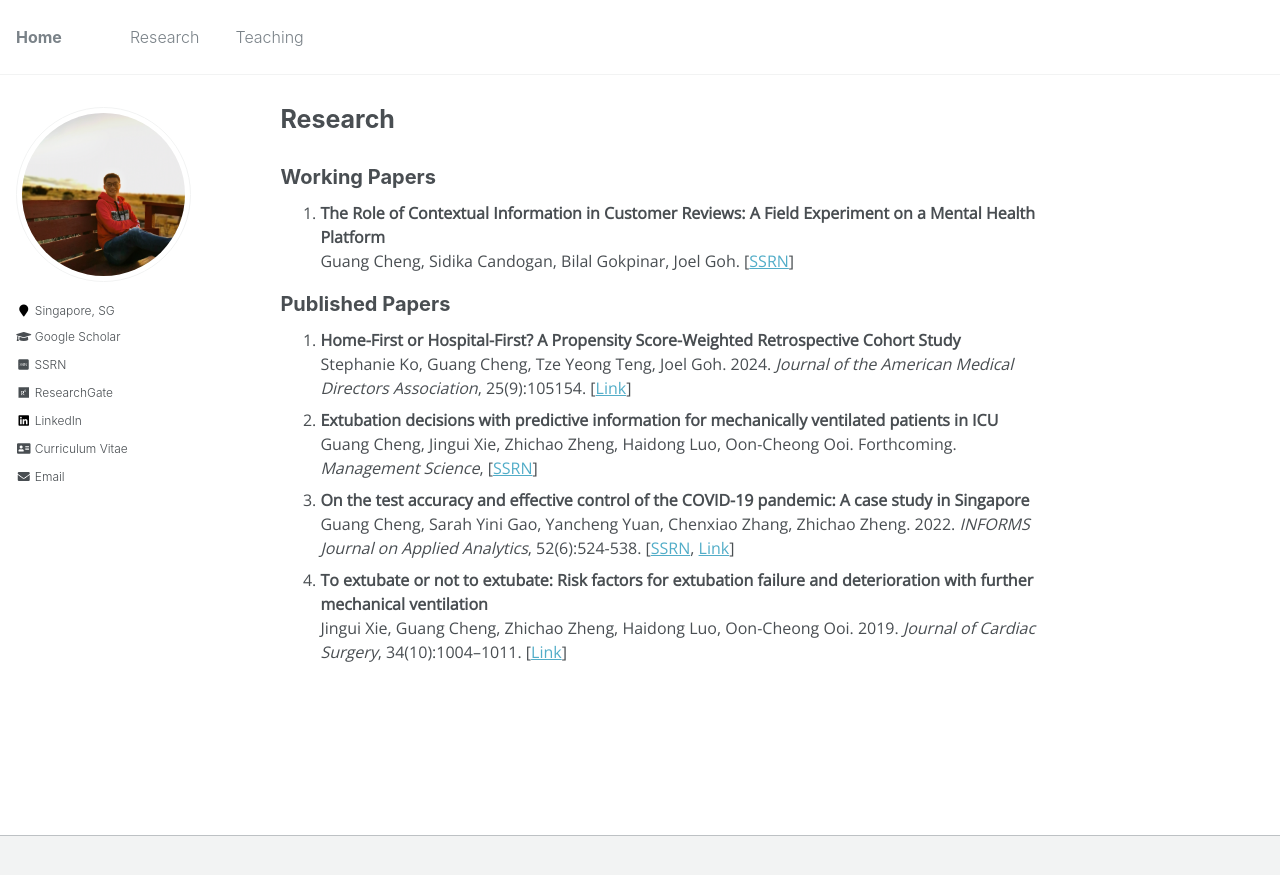
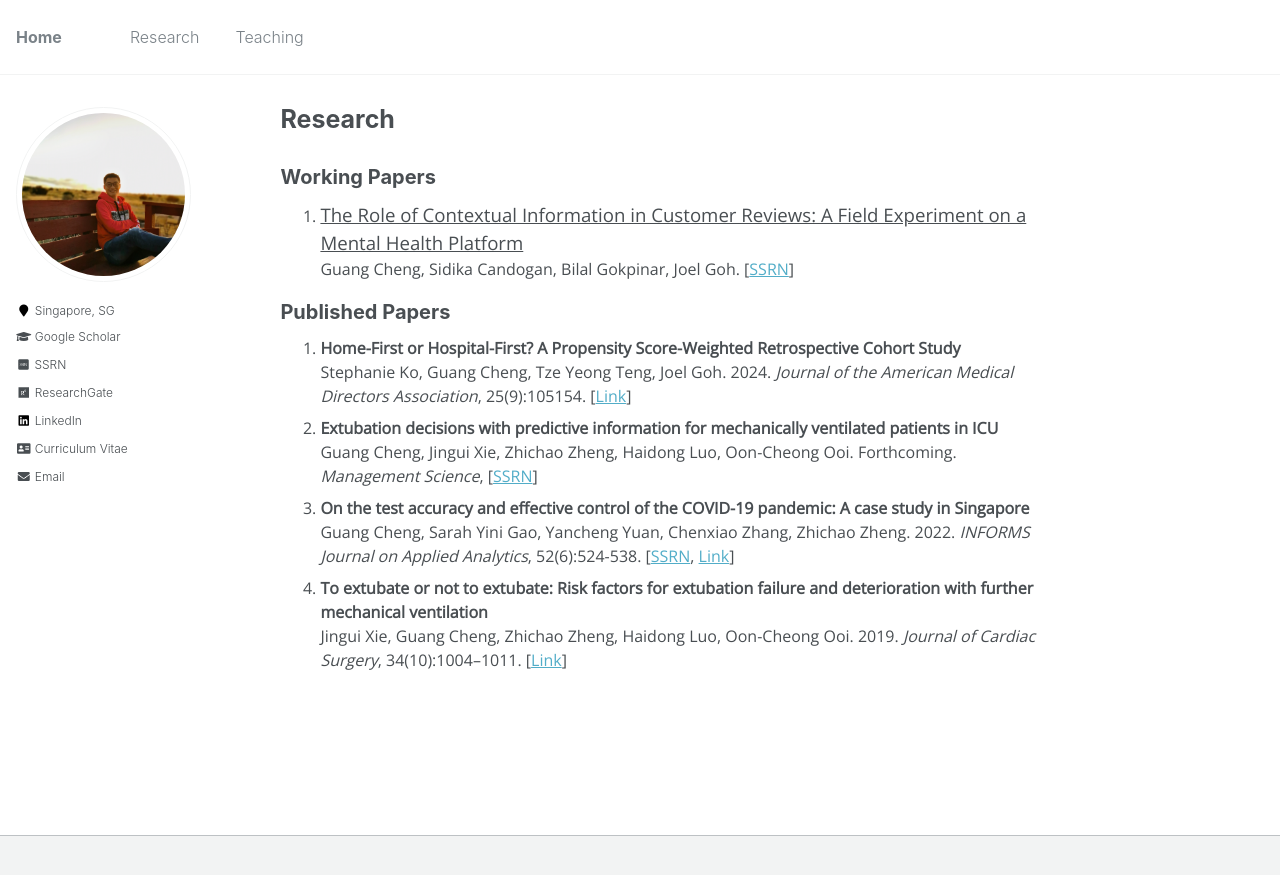
Before and after one commit to gcheng-nus/gcheng-nus.github.io, a Jekyll site: the page built from _pages/research.md, in a window 1280 px wide. Shown: the top 875 px of the page. Built offline with Jekyll 4.4.1, drawn with Linux system fonts in a browser that asks for light colours; some web fonts are replaced; comment, search, counter and statistics services are not loaded.

Commit message:
change font

```diff
--- a/_pages/research.md
+++ b/_pages/research.md
@@ -15,7 +15,7 @@
 
 <h2 style="margin-top: 1em;">Working Papers</h2>
 <ol style="margin-top: 0em; margin-bottom: 1.2em;">
-	<li><b>The Role of Contextual Information in Customer Reviews: A Field Experiment on a Mental Health Platform</b><br>
+	<li><a href="https://ssrn.com/abstract=4956298" target="_blank" style="color: rgb(73, 78, 82); font-size: 14pt">The Role of Contextual Information in Customer Reviews: A Field Experiment on a Mental Health Platform</a><br>
 	Guang Cheng, Sidika Candogan, Bilal Gokpinar, Joel Goh. [<a href="https://ssrn.com/abstract=4956298" target="_blank">SSRN</a>]</li>
 	<!--  -->
 </ol>
```
